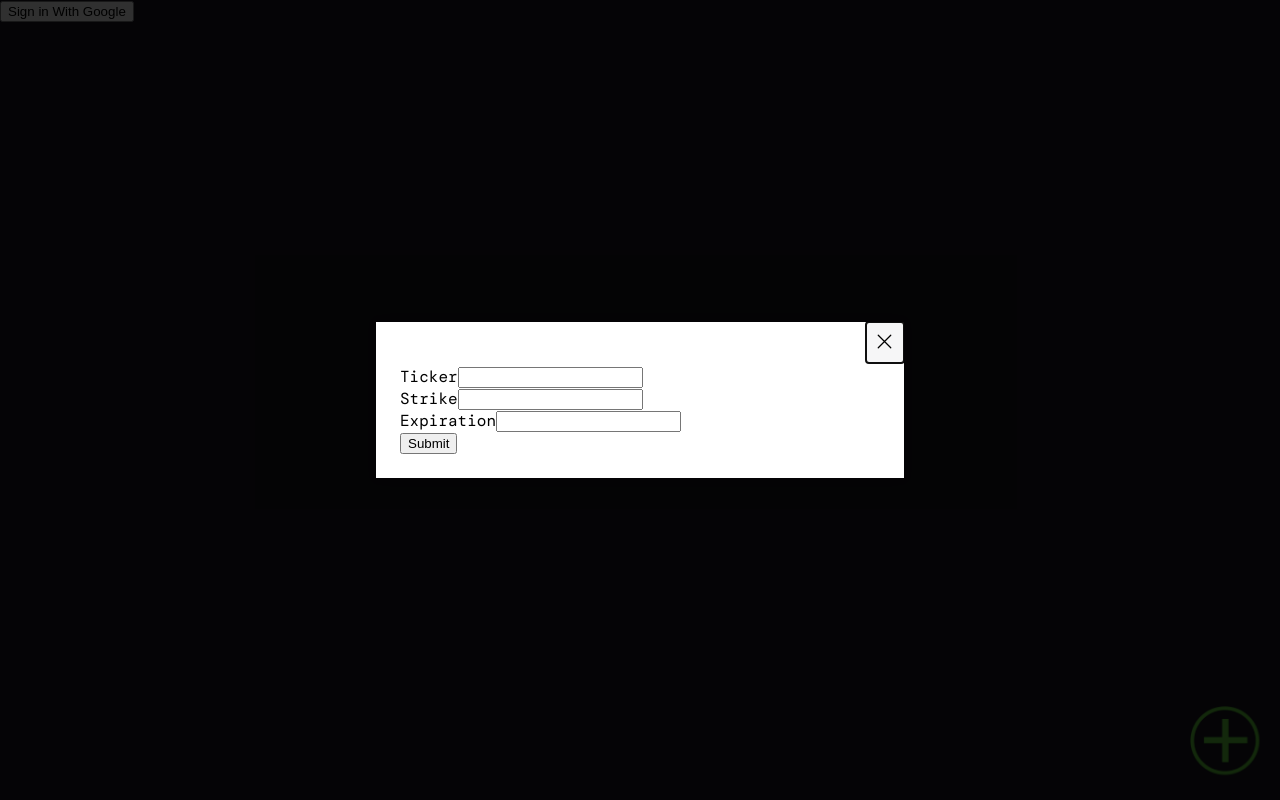
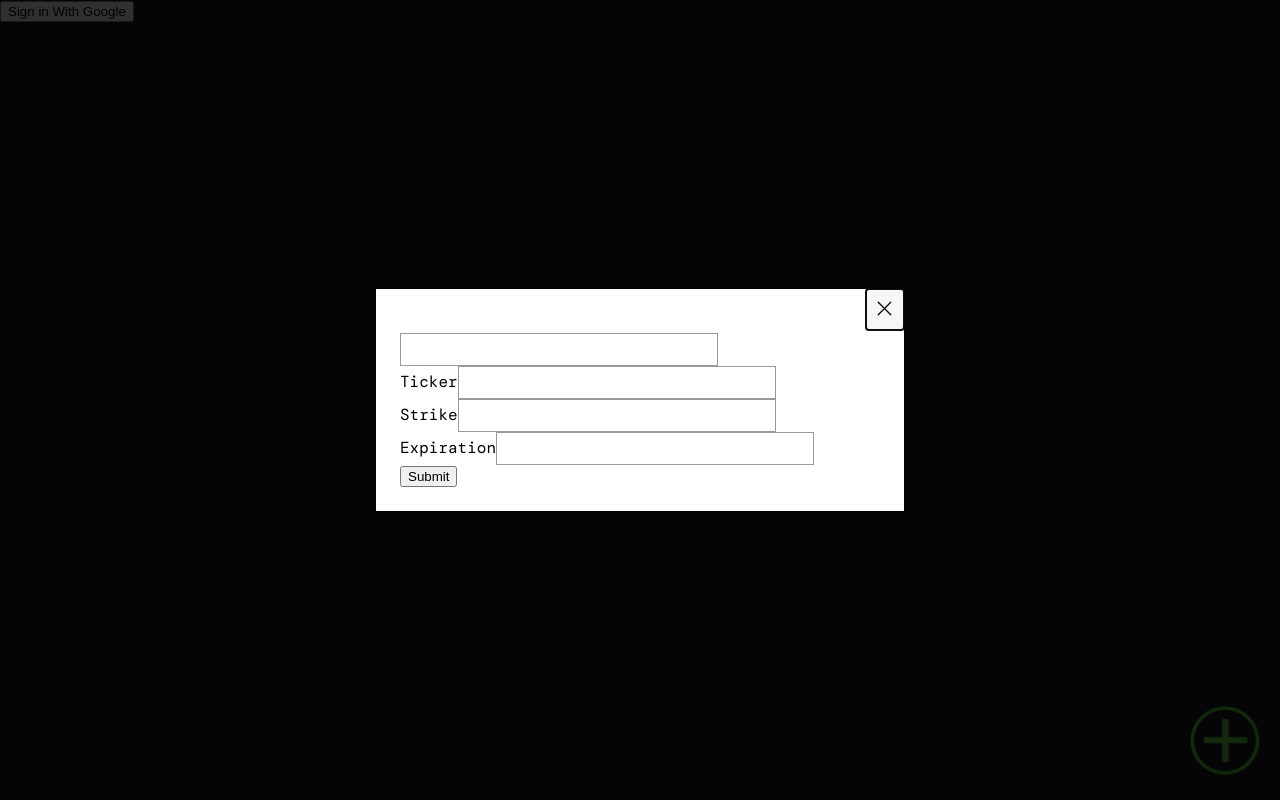
Before and after one commit to rashadphil/diamond-hands, a React (Create React App) app in the folder diamondhands/: page / in a window 1280 px wide. Both pictures are taken after a click on the picture 1225 px from the left and 740 px from the top of the page. Built offline with nearby package versions, Linux system fonts and the light colour scheme; no server answers; a web font is replaced by a local one.

Commit message:
partially finished autocomplete

```diff
--- a/diamondhands/src/App.tsx
+++ b/diamondhands/src/App.tsx
@@ -78,13 +78,14 @@ function App() {
         });
     }
 
+
     return (
         <>
             {user ? (
                 [<SignOut></SignOut>, <CardWheel cardList={cards}></CardWheel>]
             ) : (
-                <SignIn></SignIn>
-            )}
+                    <SignIn></SignIn>
+                )}
             <OptionForm onSubmit={(event) => onSubmit(event)}></OptionForm>
         </>
     );
--- /dev/null
+++ b/diamondhands/src/NewOption/OptionForm/Autocomplete/index.css
@@ -0,0 +1,37 @@
+input {
+    border: 1px solid #999;
+    padding: 0.5rem;
+    width: 300px;
+}
+
+.no-suggestions {
+    color: #999;
+    padding: 0.5rem;
+}
+
+.suggestions {
+    border: 1px solid #999;
+    border-top-width: 0;
+    list-style: none;
+    margin-top: 0;
+    max-height: 143px;
+    overflow-y: auto;
+    padding-left: 0;
+    width: calc(300px + 1rem);
+}
+
+.suggestions li {
+    padding: 0.5rem;
+}
+
+.suggestion-active,
+.suggestions li:hover {
+    background-color: #008f68;
+    color: #fae042;
+    cursor: pointer;
+    font-weight: 700;
+}
+
+.suggestions li:not(:last-of-type) {
+    border-bottom: 1px solid #999;
+}
--- /dev/null
+++ b/diamondhands/src/NewOption/OptionForm/Autocomplete/index.tsx
@@ -0,0 +1,119 @@
+import React, { useState, Fragment } from "react";
+import PropTypes from 'prop-types';
+import "./index.css"
+
+function AutoComplete({ stocks }) {
+    const [suggestions, updateSuggestions] = useState({
+        activeSuggestion: 0,
+        filteredSuggestions: [],
+        showSuggestions: false,
+        userInput: ""
+    });
+    function handleChange(event) {
+        const suggestions = stocks;
+        const userInput = event.currentTarget.value;
+        const filteredSuggestions = suggestions.filter(suggestion => suggestion.toLowerCase().indexOf(userInput.toLowerCase()) > -1);
+        updateSuggestions({
+            activeSuggestion: 0,
+            filteredSuggestions: filteredSuggestions,
+            showSuggestions: true,
+            userInput: userInput
+        })
+    }
+    function onClick(event) {
+        updateSuggestions({
+            activeSuggestion: 0,
+            filteredSuggestions: [],
+            showSuggestions: false,
+            userInput: event.currentTarget.innerText
+        })
+    }
+    function onKeyDown(event) {
+        const ENTER = event.keyCode == 13;
+        const UP = event.keyCode == 38;
+        const DOWN = event.keyCode == 40;
+        let showSuggestions = suggestions.showSuggestions;
+        let userInput = suggestions.userInput;
+        let activeSuggestion = suggestions.activeSuggestion;
+        let filteredSuggestions = suggestions.filteredSuggestions;
+        console.log(activeSuggestion)
+
+
+        if (ENTER) {
+            updateSuggestions({
+                activeSuggestion: 0,
+                filteredSuggestions: [],
+                showSuggestions: false,
+                userInput: filteredSuggestions[activeSuggestion]
+            })
+        }
+        if (UP) {
+            if (activeSuggestion === 0)
+                return
+
+            updateSuggestions({
+                ...suggestions,
+                activeSuggestion: activeSuggestion - 1,
+            })
+        }
+        if (DOWN) {
+
+            if (activeSuggestion === filteredSuggestions.length - 1) {
+                return
+            }
+            else
+                updateSuggestions({
+                    ...suggestions,
+                    activeSuggestion: activeSuggestion + 1,
+                })
+        }
+
+    }
+
+    function SuggestionList() {
+        let showSuggestions = suggestions.showSuggestions;
+        let userInput = suggestions.userInput;
+        let activeSuggestion = suggestions.activeSuggestion;
+        let filteredSuggestions = suggestions.filteredSuggestions;
+
+        if (showSuggestions && userInput) {
+            if (filteredSuggestions.length) {
+                return (
+                    <ul className="suggestions">
+                        {filteredSuggestions.map((suggestion, index) => {
+                            let className;
+                            if (index === activeSuggestion)
+                                className = "suggestion-active";
+
+                            return (
+                                <li className={className} key={suggestion} onClick={onClick} >
+                                    {suggestion}
+                                </li>
+                            );
+                        })}
+                    </ul>
+                );
+            } else {
+                return (
+                    <em>Nothing</em>
+                )
+            }
+
+        }
+        return (
+            <em></em>
+        )
+    }
+
+
+
+
+    return (
+        <Fragment>
+            <input type="text" onChange={handleChange} value={suggestions.userInput} onKeyDown={onKeyDown} />
+            <SuggestionList></SuggestionList>
+        </Fragment>
+    );
+}
+
+export default AutoComplete;
--- a/diamondhands/src/NewOption/OptionForm/Form/index.tsx
+++ b/diamondhands/src/NewOption/OptionForm/Form/index.tsx
@@ -1,7 +1,10 @@
 import * as React from "react";
 import "../index.css";
+import AutoComplete from "../Autocomplete";
+
 const Form = ({ onSubmit }): JSX.Element => (
     <form onSubmit={onSubmit}>
+        <AutoComplete stocks={["NIO", "Apple", "Tesla", "Animal"]}></AutoComplete>
         <div className="form-group">
             <label htmlFor="ticker">Ticker</label>
             <input className="form-control" id="ticker" />
```
